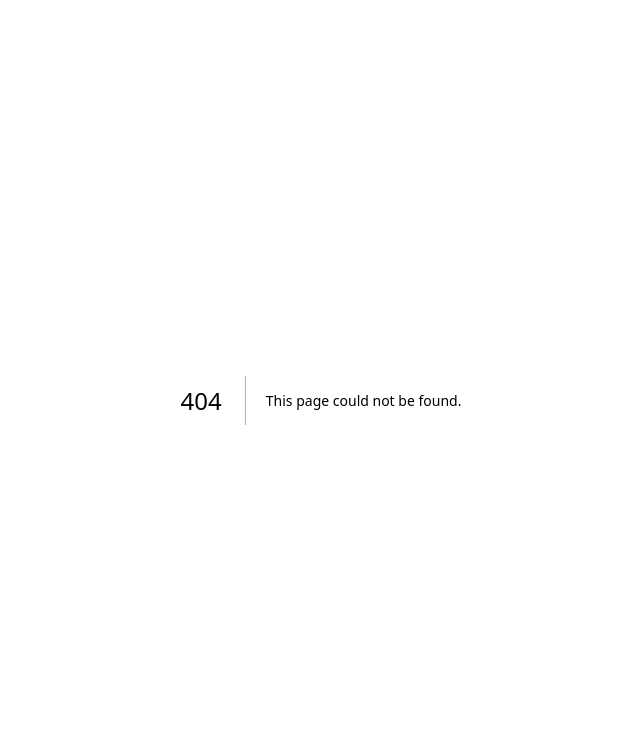
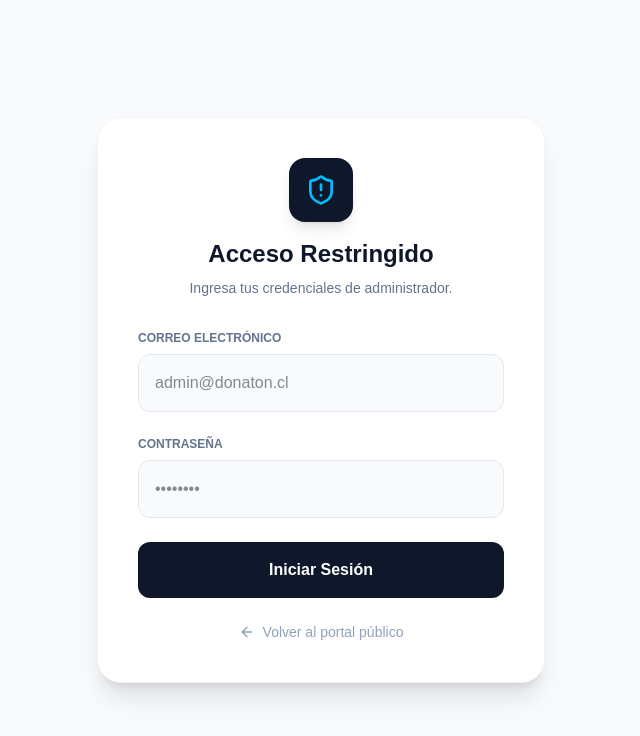
Before and after one commit to LukMezac/Donaton, a Next.js app in the folder donaton/: page /login in a window 1280 px wide. Before the commit this address had no page. Shown: the top 736 px of the page, without its empty margins (319-959 px from the left). Built offline with nearby package versions, Linux system fonts and the light colour scheme.

Commit message:
Corrige permisos y oculta acciones de administrador en la vista pública de necesidades

```diff
--- /dev/null
+++ b/donaton/app/login/page.tsx
@@ -0,0 +1,78 @@
+import { UsuarioModelo } from '@/modelo/usuarios';
+import { cookies } from 'next/headers';
+import { redirect } from 'next/navigation';
+import Link from 'next/link';
+import { ShieldAlert, ArrowLeft } from 'lucide-react';
+
+export default function LoginPage() {
+
+  async function iniciarSesion(formData: FormData) {
+    'use server';
+    const email = formData.get('email') as string;
+    const password = formData.get('password') as string;
+
+    const usuario = await UsuarioModelo.validarLogin(email, password);
+
+    if (usuario) {
+      // 1. Esperamos las cookies y luego creamos el token (Sintaxis Next.js 15+)
+      const cookieStore = await cookies();
+
+      cookieStore.set('token_acceso', 'sesion-valida-admin', {
+        httpOnly: true, // Seguro contra ataques
+        secure: process.env.NODE_ENV === 'production',
+        maxAge: 60 * 60 * 2, // Dura 2 horas
+        path: '/',
+      });
+
+      // 2. Lo mandamos al portal admin
+      redirect('/admin');
+    } else {
+      // Aquí podrías manejar el error, pero por ahora recargamos
+      redirect('/login?error=credenciales');
+    }
+  }
+
+  return (
+    <div className="min-h-screen bg-slate-50 flex flex-col justify-center items-center p-6">
+      <div className="w-full max-w-md bg-white rounded-3xl shadow-xl border border-slate-100 p-10">
+        <div className="flex flex-col items-center mb-8 text-center">
+          <div className="w-16 h-16 bg-slate-900 text-sky-400 rounded-2xl flex items-center justify-center mb-4 shadow-lg">
+            <ShieldAlert size={32} />
+          </div>
+          <h1 className="text-2xl font-black text-slate-900">Acceso Restringido</h1>
+          <p className="text-slate-500 text-sm mt-2">Ingresa tus credenciales de administrador.</p>
+        </div>
+
+        <form action={iniciarSesion} className="space-y-6">
+          <div>
+            <label className="block text-xs font-bold text-slate-500 uppercase mb-2">Correo Electrónico</label>
+            <input
+              name="email"
+              type="email"
+              placeholder="admin@donaton.cl"
+              required
+              className="w-full p-4 rounded-xl border border-slate-200 focus:ring-2 focus:ring-sky-500 bg-slate-50"
+            />
+          </div>
+          <div>
+            <label className="block text-xs font-bold text-slate-500 uppercase mb-2">Contraseña</label>
+            <input
+              name="password"
+              type="password"
+              placeholder="••••••••"
+              required
+              className="w-full p-4 rounded-xl border border-slate-200 focus:ring-2 focus:ring-sky-500 bg-slate-50"
+            />
+          </div>
+          <button type="submit" className="w-full bg-slate-900 text-white font-bold py-4 rounded-xl hover:bg-slate-800 transition">
+            Iniciar Sesión
+          </button>
+        </form>
+
+        <Link href="/" className="mt-6 flex justify-center items-center gap-2 text-sm text-slate-400 hover:text-slate-600 transition">
+          <ArrowLeft size={16} /> Volver al portal público
+        </Link>
+      </div>
+    </div>
+  );
+}
--- a/donaton/app/necesidades/page.tsx
+++ b/donaton/app/necesidades/page.tsx
@@ -1,12 +1,12 @@
 import { NecesidadModelo } from '@/modelo/necesidades';
 import { revalidatePath } from 'next/cache';
 import Link from 'next/link';
-import { ArrowLeft, MapPin, AlertTriangle, CheckCircle2, Megaphone } from 'lucide-react';
+import { ArrowLeft, MapPin, AlertTriangle, CheckCircle2, Megaphone, Clock } from 'lucide-react';
 
 export default async function NecesidadesPage() {
   const necesidades = await NecesidadModelo.listar();
 
-  // Server Action para guardar
+  // Mantenemos solo el Server Action para CREAR (El público puede reportar)
   async function reportarNecesidad(formData: FormData) {
     'use server';
     const ubicacion = formData.get('ubicacion') as string;
@@ -14,14 +14,6 @@ export default async function NecesidadesPage() {
     const prioridad = formData.get('prioridad') as string;
 
     await NecesidadModelo.crear(ubicacion, descripcion, prioridad);
-    revalidatePath('/necesidades');
-  }
-
-  // Server Action para resolver
-  async function marcarResuelto(formData: FormData) {
-    'use server';
-    const id = parseInt(formData.get('id') as string);
-    await NecesidadModelo.resolver(id);
     revalidatePath('/necesidades');
   }
 
@@ -40,7 +32,7 @@ export default async function NecesidadesPage() {
 
       <main className="max-w-5xl mx-auto py-12 px-6 grid grid-cols-1 lg:grid-cols-3 gap-10">
 
-        {/* COLUMNA IZQUIERDA: Formulario */}
+        {/* COLUMNA IZQUIERDA: Formulario Público */}
         <div className="lg:col-span-1">
           <div className="bg-white p-8 rounded-3xl shadow-xl shadow-slate-200/50 border border-slate-100 sticky top-32">
             <div className="flex items-center gap-3 mb-6 pb-4 border-b border-slate-100">
@@ -78,7 +70,7 @@ export default async function NecesidadesPage() {
           </div>
         </div>
 
-        {/* COLUMNA DERECHA: Lista de Necesidades */}
+        {/* COLUMNA DERECHA: Lista de Necesidades (Solo Lectura) */}
         <div className="lg:col-span-2 space-y-6">
           <div className="mb-8">
             <h1 className="text-3xl font-extrabold text-slate-900 tracking-tight">Mapa de Necesidades</h1>
@@ -108,14 +100,12 @@ export default async function NecesidadesPage() {
                   <p className="text-slate-700 font-medium">{item.descripcion}</p>
                 </div>
 
+                {/* Visualizador de estado sin botón de acción */}
                 <div>
                   {item.estado === 'No Resuelto' ? (
-                    <form action={marcarResuelto}>
-                      <input type="hidden" name="id" value={item.id} />
-                      <button type="submit" className="px-4 py-2 bg-slate-100 hover:bg-emerald-100 text-slate-600 hover:text-emerald-700 font-bold rounded-xl transition-colors text-sm flex items-center gap-2">
-                        <CheckCircle2 size={16} /> Marcar Resuelto
-                      </button>
-                    </form>
+                    <span className="px-4 py-2 bg-slate-50 text-slate-500 font-bold rounded-xl text-sm flex items-center gap-2 border border-slate-200">
+                      <Clock size={16} /> Pendiente
+                    </span>
                   ) : (
                     <span className="px-4 py-2 bg-emerald-50 text-emerald-700 font-bold rounded-xl text-sm flex items-center gap-2 border border-emerald-100">
                       <CheckCircle2 size={16} /> Resuelto
--- a/donaton/app/page.tsx
+++ b/donaton/app/page.tsx
@@ -30,10 +30,10 @@ export default function Home() {
 
         </div>
 
-        <Link href="/admin">
-            <button className="bg-sky-100 text-sky-700 px-6 py-2 rounded-full text-sm font-bold hover:bg-sky-200 transition cursor-pointer">
-              Portal Admin
-            </button>
+        <Link href="/login">
+              <button className="bg-sky-100 text-sky-700 px-6 py-2 rounded-full text-sm font-bold hover:bg-sky-200 transition cursor-pointer">
+                Portal Admin
+              </button>
         </Link>
       </nav>
 
--- /dev/null
+++ b/donaton/middleware.ts
@@ -0,0 +1,21 @@
+import { NextResponse } from 'next/server';
+import type { NextRequest } from 'next/server';
+
+export function middleware(request: NextRequest) {
+  // Si alguien intenta entrar a /admin...
+  if (request.nextUrl.pathname.startsWith('/admin')) {
+
+    // El Middleware busca la cookie que creamos en el Login
+    const token = request.cookies.get('token_acceso')?.value;
+
+    // Si NO hay token válido, lo pateamos a la página de Login
+    if (!token || token !== 'sesion-valida-admin') {
+      return NextResponse.redirect(new URL('/login', request.url));
+    }
+  }
+  return NextResponse.next();
+}
+
+export const config = {
+  matcher: ['/admin/:path*'], // Proteger todo lo que esté en /admin
+};
--- /dev/null
+++ b/donaton/modelo/factory.ts
@@ -0,0 +1,42 @@
+// modelo/factory.ts
+
+// Definimos la estructura base de un recurso
+export interface Recurso {
+  nombre: string;
+  categoria: string;
+  cantidad: number;
+  procesar(): string;
+}
+
+// Clases específicas según tu diagrama
+class Alimento implements Recurso {
+  constructor(public nombre: string, public categoria: string, public cantidad: number) {}
+  procesar() { return `Revisando fecha de caducidad del alimento: ${this.nombre}`; }
+}
+
+class InsumoMedico implements Recurso {
+  constructor(public nombre: string, public categoria: string, public cantidad: number) {}
+  procesar() { return `Almacenando con control de temperatura el insumo: ${this.nombre}`; }
+}
+
+class Ropa implements Recurso {
+  constructor(public nombre: string, public categoria: string, public cantidad: number) {}
+  procesar() { return `Clasificando por talla y sanitizando la ropa: ${this.nombre}`; }
+}
+
+// EL PATRÓN FACTORY METHOD
+export class DonacionFactory {
+  static crearRecurso(nombre: string, categoria: string, cantidad: number): Recurso {
+    switch (categoria.toLowerCase()) {
+      case 'alimentos':
+        return new Alimento(nombre, categoria, cantidad);
+      case 'insumos médicos':
+        return new InsumoMedico(nombre, categoria, cantidad);
+      case 'ropa':
+        return new Ropa(nombre, categoria, cantidad);
+      default:
+        // Por defecto, lo tratamos como un recurso genérico (ej: Herramientas)
+        return new Alimento(nombre, categoria, cantidad);
+    }
+  }
+}
--- a/donaton/modelo/productos.ts
+++ b/donaton/modelo/productos.ts
@@ -1,4 +1,5 @@
 import { query } from '@/lib/db';
+import { DonacionFactory } from './factory'; // <-- Importamos tu patrón Factory
 
 export const ProductoModelo = {
   async listar() {
@@ -6,24 +7,28 @@ export const ProductoModelo = {
     return res.rows;
   },
 
+  // Usamos el Factory antes de insertar en la BD
   async crear(nombre: string, categoria: string, cantidad: number) {
+
+    // 1. Aplicamos el Patrón Factory Method (como en tu diagrama)
+    const nuevoRecurso = DonacionFactory.crearRecurso(nombre, categoria, cantidad);
+
+    // Aquí podrías imprimir en consola la lógica específica (opcional)
+    console.log(nuevoRecurso.procesar());
+
+    // 2. Aplicamos el Patrón Repository (Persistencia)
     const res = await query(
       'INSERT INTO productos (nombre, categoria, cantidad) VALUES ($1, $2, $3) RETURNING *',
-      [nombre, categoria, cantidad]
+      [nuevoRecurso.nombre, nuevoRecurso.categoria, nuevoRecurso.cantidad]
     );
     return res.rows[0];
   },
 
-  // NUEVO: Para actualizar el stock de un producto
   async actualizarCantidad(id: number, cantidad: number) {
-    const res = await query(
-      'UPDATE productos SET cantidad = $1 WHERE id = $2 RETURNING *',
-      [cantidad, id]
-    );
+    const res = await query('UPDATE productos SET cantidad = $1 WHERE id = $2 RETURNING *', [cantidad, id]);
     return res.rows[0];
   },
 
-  // NUEVO: Para borrar un producto del inventario
   async eliminar(id: number) {
     await query('DELETE FROM productos WHERE id = $1', [id]);
     return true;
--- /dev/null
+++ b/donaton/modelo/usuarios.ts
@@ -0,0 +1,13 @@
+import { query } from '@/lib/db';
+
+export const UsuarioModelo = {
+  async validarLogin(email: string, password: string) {
+    // En un sistema real la contraseña estaría encriptada,
+    // pero para el MVP usaremos texto plano para probar rápido.
+    const res = await query(
+      'SELECT id, email, rol FROM usuarios WHERE email = $1 AND password = $2',
+      [email, password]
+    );
+    return res.rows[0]; // Devuelve el usuario si existe, o undefined si se equivocó
+  }
+};
```
